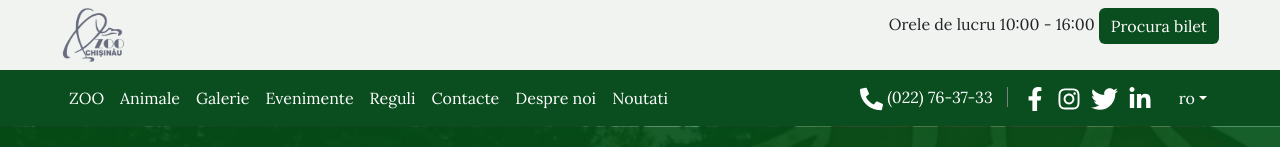
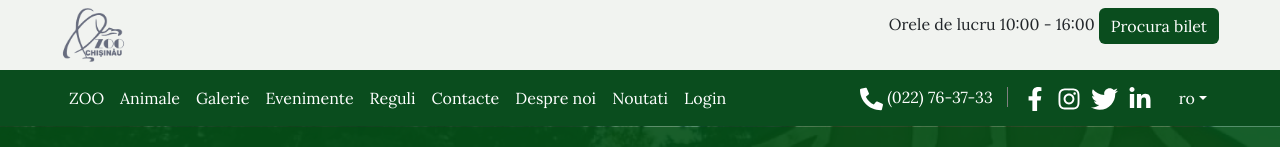
Before and after one commit to liubamiron/zoo_client, a React (Vite) app: page / in a window 1280 px wide. Shown: the top 147 px of the page. Built offline with nearby package versions, Linux system fonts and the light colour scheme; no server answers.

Commit message:
--add login

```diff
--- a/src/components/NavbarPage.jsx
+++ b/src/components/NavbarPage.jsx
@@ -40,6 +40,7 @@ function NavbarPage() {
                             <Link to="/contacts" className="nav-link text_white">{t('CONTACTS')}</Link>
                             <Link to="/about" className="nav-link text_white">{t('ABOUT')}</Link>
                             <Link to="/news" className="nav-link text_white">{t('NEWS')}</Link>
+                            <Link to="/login" className="nav-link text_white">Login</Link>
                             {/*<Nav.Link href="/login" className="text_white">Авторизация</Nav.Link>*/}
                         </Nav>
                         <Nav className="ms-auto align-items-center">
```
